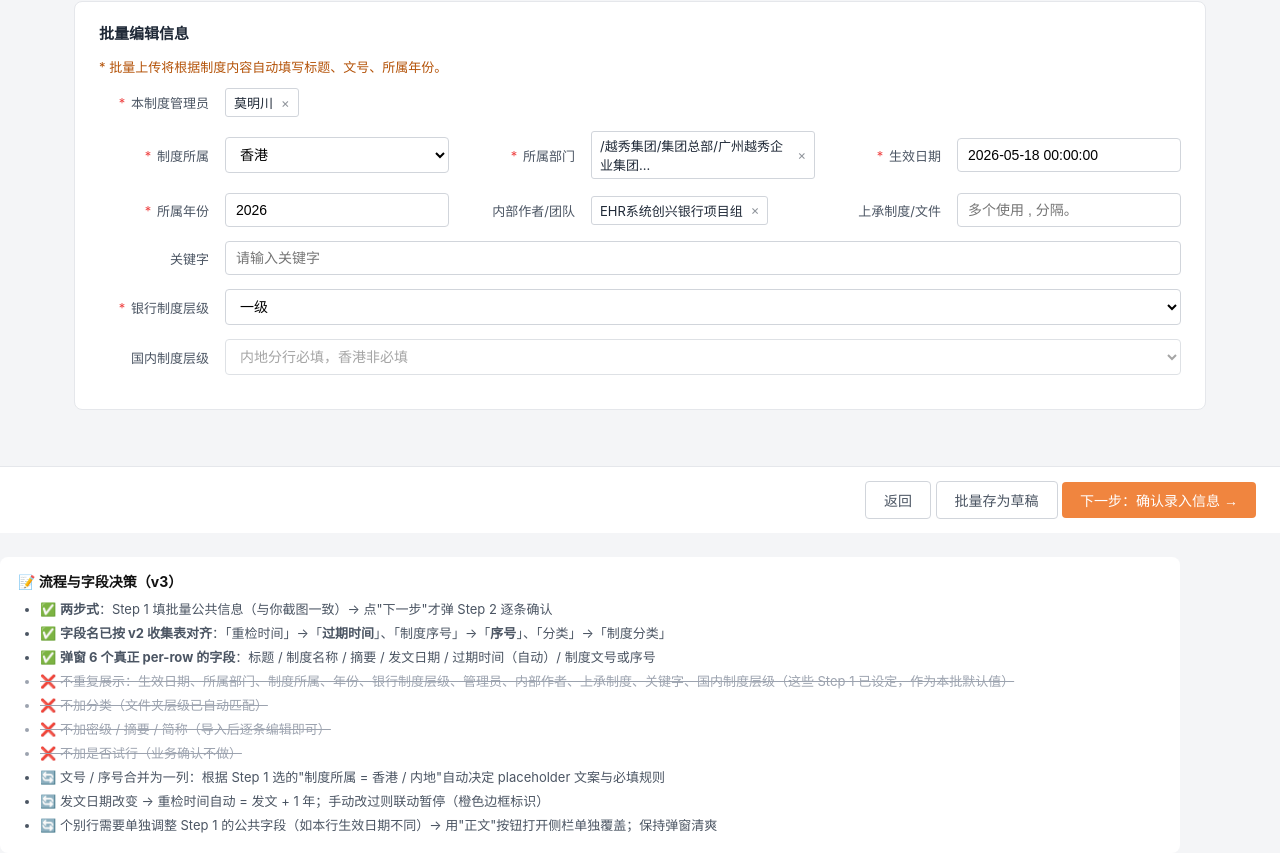
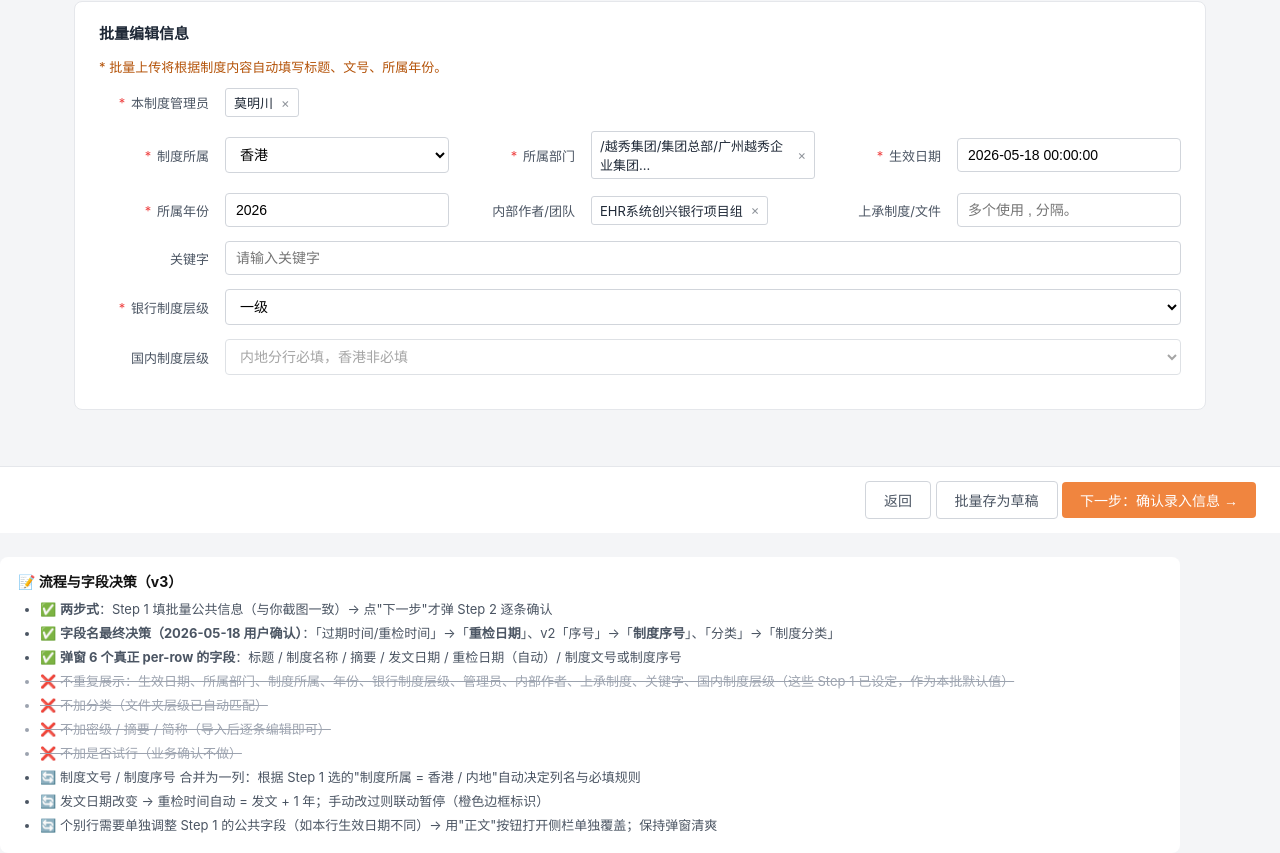
Before and after one commit to Mouto-source/cy-prototype-pages, a plain HTML site: page index.html in a window 1280 px wide. Shown: the part 267-1120 px from the top of the page. Drawn offline with Linux system fonts and the light colour scheme.

Commit message:
rename: 过期时间→重检日期，序号→制度序号 (2026-05-18 用户确认)

```diff
--- a/index.html
+++ b/index.html
@@ -193,8 +193,8 @@
             <th style="width:160px;"><span class="req">*</span> 制度名称</th>
             <th style="width:180px;"><span class="req">*</span> 摘要</th>
             <th style="width:130px;"><span class="req">*</span> 发文日期</th>
-            <th style="width:130px;"><span class="req">*</span> 过期时间 <span class="badge badge-auto">自动</span></th>
-            <th style="width:160px;" id="th-num"><span class="req">*</span> 序号</th>
+            <th style="width:130px;"><span class="req">*</span> 重检日期 <span class="badge badge-auto">自动</span></th>
+            <th style="width:160px;" id="th-num"><span class="req">*</span> 制度序号</th>
             <th style="width:60px;">操作</th>
           </tr>
         </thead>
@@ -248,13 +248,13 @@
   <h4>📝 流程与字段决策（v3）</h4>
   <ul>
     <li>✅ <b>两步式</b>：Step 1 填批量公共信息（与你截图一致）→ 点"下一步"才弹 Step 2 逐条确认</li>
-    <li>✅ <b>字段名已按 v2 收集表对齐</b>：「重检时间」→「<b>过期时间</b>」、「制度序号」→「<b>序号</b>」、「分类」→「制度分类」</li>
-    <li>✅ <b>弹窗 6 个真正 per-row 的字段</b>：标题 / 制度名称 / 摘要 / 发文日期 / 过期时间（自动）/ 制度文号或序号</li>
+    <li>✅ <b>字段名最终决策（2026-05-18 用户确认）</b>：「过期时间/重检时间」→「<b>重检日期</b>」、v2「序号」→「<b>制度序号</b>」、「分类」→「制度分类」</li>
+    <li>✅ <b>弹窗 6 个真正 per-row 的字段</b>：标题 / 制度名称 / 摘要 / 发文日期 / 重检日期（自动）/ 制度文号或制度序号</li>
     <li class="strike">❌ 不重复展示：生效日期、所属部门、制度所属、年份、银行制度层级、管理员、内部作者、上承制度、关键字、国内制度层级（这些 Step 1 已设定，作为本批默认值）</li>
     <li class="strike">❌ 不加分类（文件夹层级已自动匹配）</li>
     <li class="strike">❌ 不加密级 / 摘要 / 简称（导入后逐条编辑即可）</li>
     <li class="strike">❌ 不加是否试行（业务确认不做）</li>
-    <li>🔄 文号 / 序号合并为一列：根据 Step 1 选的"制度所属 = 香港 / 内地"自动决定 placeholder 文案与必填规则</li>
+    <li>🔄 制度文号 / 制度序号 合并为一列：根据 Step 1 选的"制度所属 = 香港 / 内地"自动决定列名与必填规则</li>
     <li>🔄 发文日期改变 → 重检时间自动 = 发文 + 1 年；手动改过则联动暂停（橙色边框标识）</li>
     <li>🔄 个别行需要单独调整 Step 1 的公共字段（如本行生效日期不同）→ 用"正文"按钮打开侧栏单独覆盖；保持弹窗清爽</li>
   </ul>
@@ -276,7 +276,7 @@
 
     // ── Step 2 弹窗：编号列字段名切换 ──
     thNum.innerHTML = isHK
-      ? '<span style="color:#ef4444;margin-right:2px;">*</span> 序号 <span class="badge badge-hk">香港</span>'
+      ? '<span style="color:#ef4444;margin-right:2px;">*</span> 制度序号 <span class="badge badge-hk">香港</span>'
       : '<span style="color:#ef4444;margin-right:2px;">*</span> 制度文号 <span class="badge badge-cn">内地</span>';
     regionTag.textContent = isHK ? '香港' : '内地分行';
     regionTag.className = isHK ? 'badge badge-hk' : 'badge badge-cn';
@@ -324,12 +324,12 @@
     closeModal();
   });
 
-  // 发文日期 → 自动联动过期时间 (+1 年)
+  // 发文日期 → 自动联动重检日期 (+1 年)
   document.querySelectorAll('table.grid tbody tr').forEach(tr => {
     const dates = tr.querySelectorAll('input[type="date"]');
     if (dates.length >= 2) {
       const fa = dates[0]; // 发文日期
-      const ex = dates[1]; // 过期时间
+      const ex = dates[1]; // 重检日期
       fa.addEventListener('change', () => {
         if (ex.classList.contains('overridden')) return;
         if (!fa.value) return;
```
